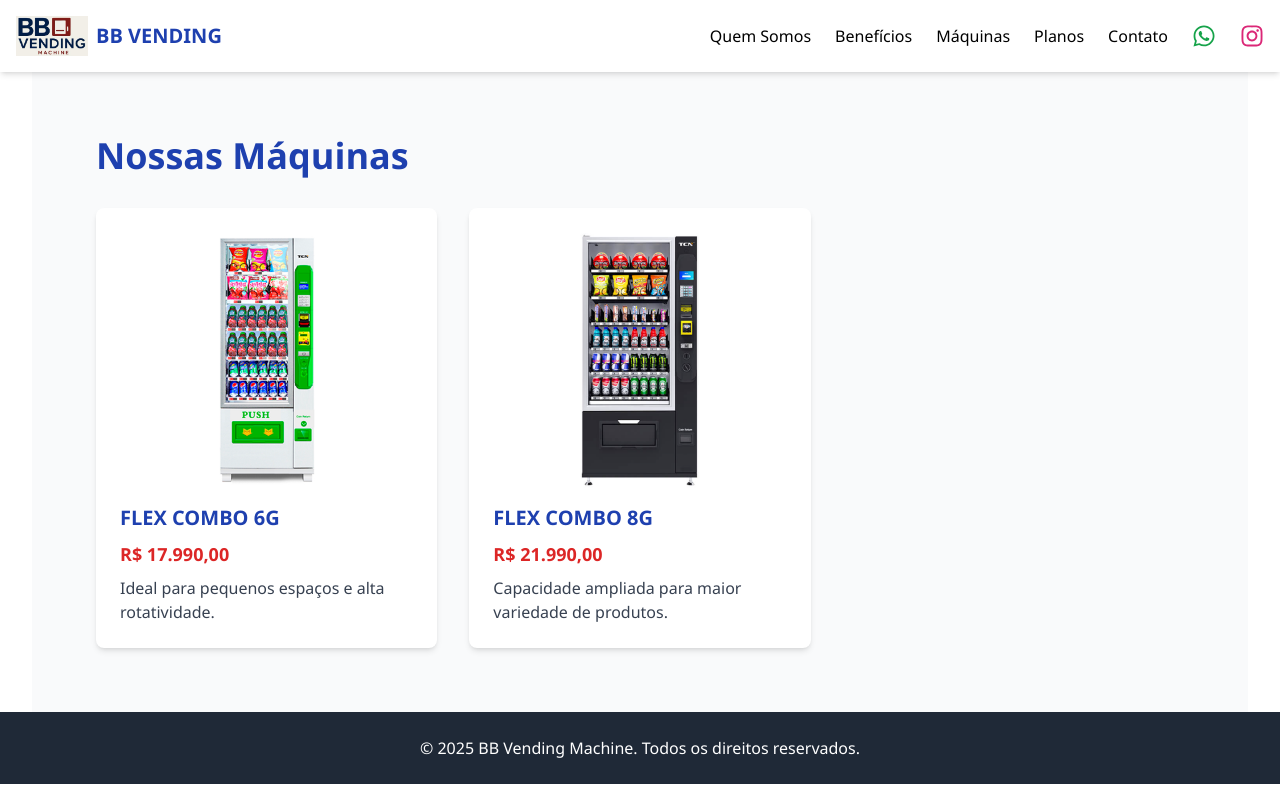
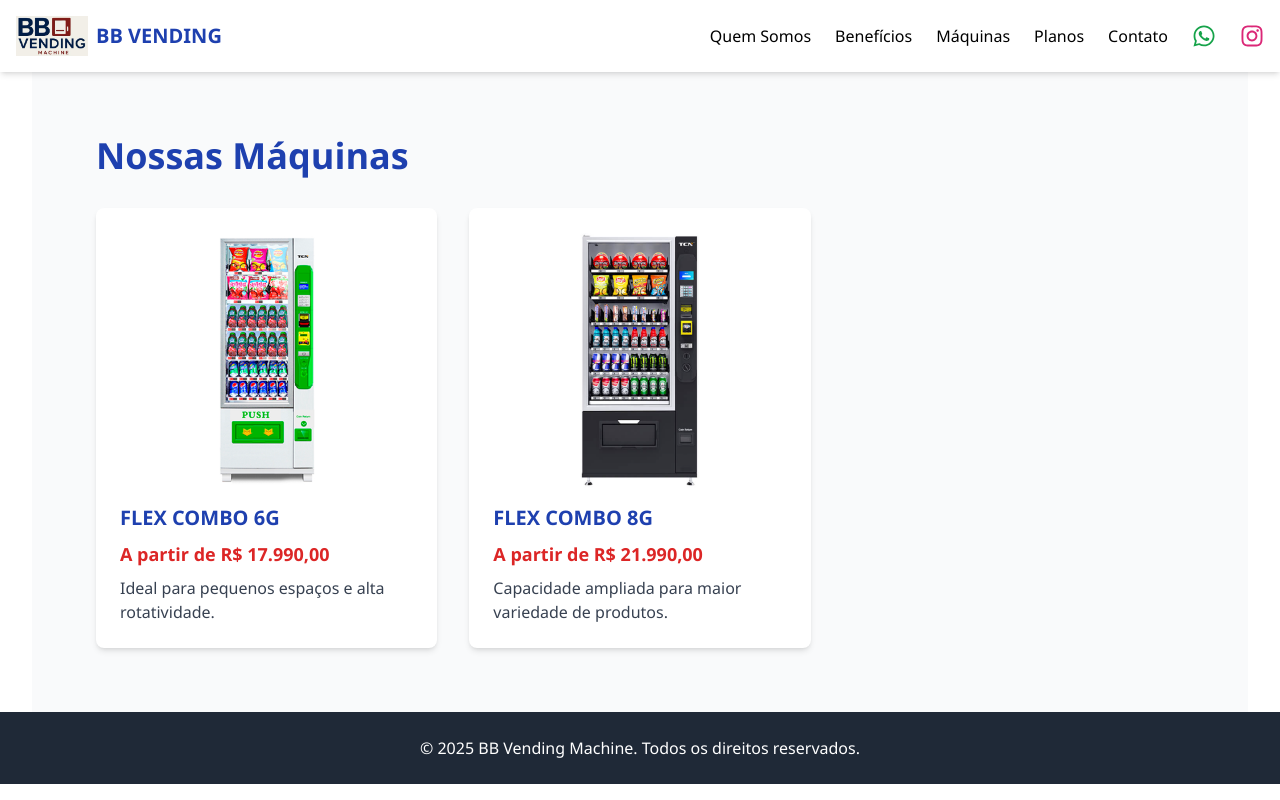
Before and after one commit to msaraujo10/bbvending-site, a React (Vite) app: page /maquinas in a window 1280 px wide. Built offline with nearby package versions, Linux system fonts and the light colour scheme.

Commit message:
Update MachinesGrid.jsx

```diff
--- a/src/components/MachinesGrid.jsx
+++ b/src/components/MachinesGrid.jsx
@@ -6,14 +6,14 @@ const MachinesGrid = () => {
     {
       id: "flex-combo-6g",
       name: "FLEX COMBO 6G",
-      price: "R$ 17.990,00",
+      price: "A partir de R$ 17.990,00",
       image: "/FLEX-COMBO-6G-m.png",
       description: "Ideal para pequenos espaços e alta rotatividade.",
     },
     {
       id: "flex-combo-8g",
       name: "FLEX COMBO 8G",
-      price: "R$ 21.990,00",
+      price: "A partir de R$ 21.990,00",
       image: "/FLEX-COMBO-8G-m.png",
       description: "Capacidade ampliada para maior variedade de produtos.",
     },
```
